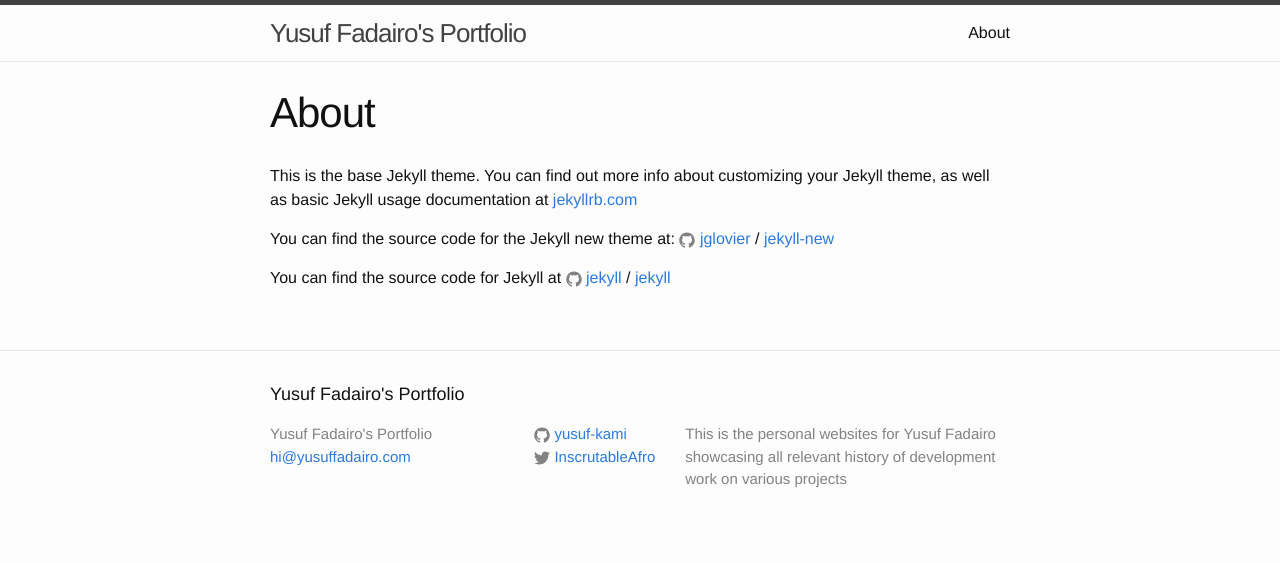
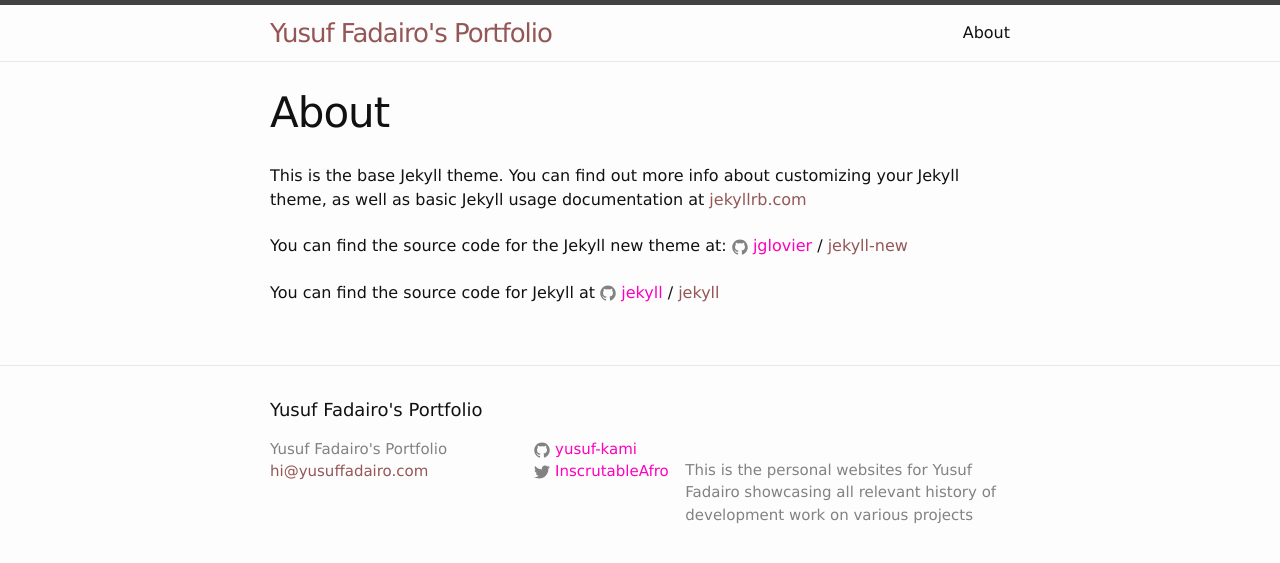
Before and after one commit to nomadyus/yusuf-kami.github.io, a Jekyll site: the page built from about.md, in a window 1280 px wide. Shown: the top 563 px of the page. Built offline with Jekyll 4.4.1, drawn with Linux system fonts in a browser that asks for light colours.

Commit message:
adding plain css to main

```diff
--- a/css/main.scss
+++ b/css/main.scss
@@ -49,5 +49,6 @@
 @import
         "base",
         "layout",
-        "syntax-highlighting"
+        "syntax-highlighting",
+        "plain"
 ;
```
